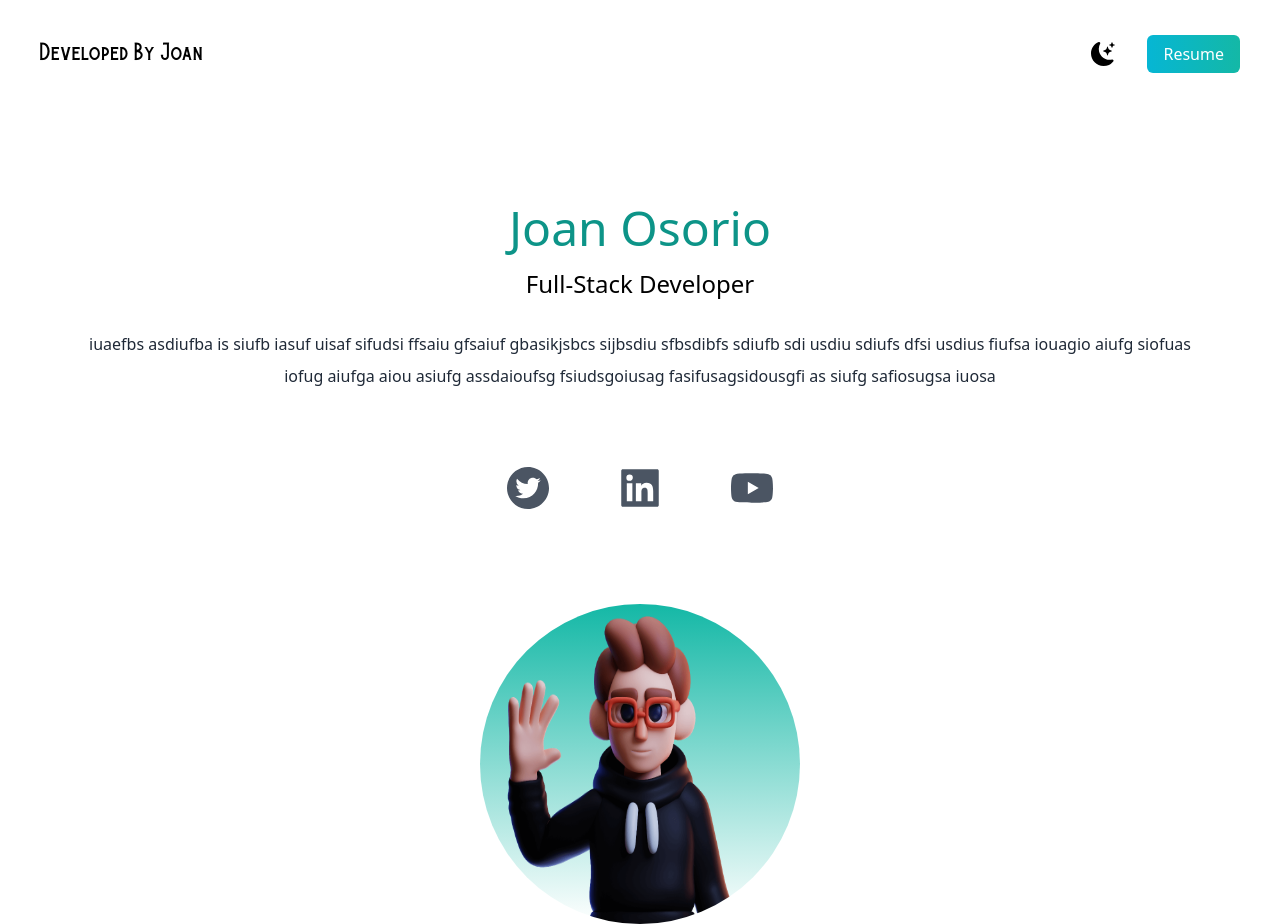
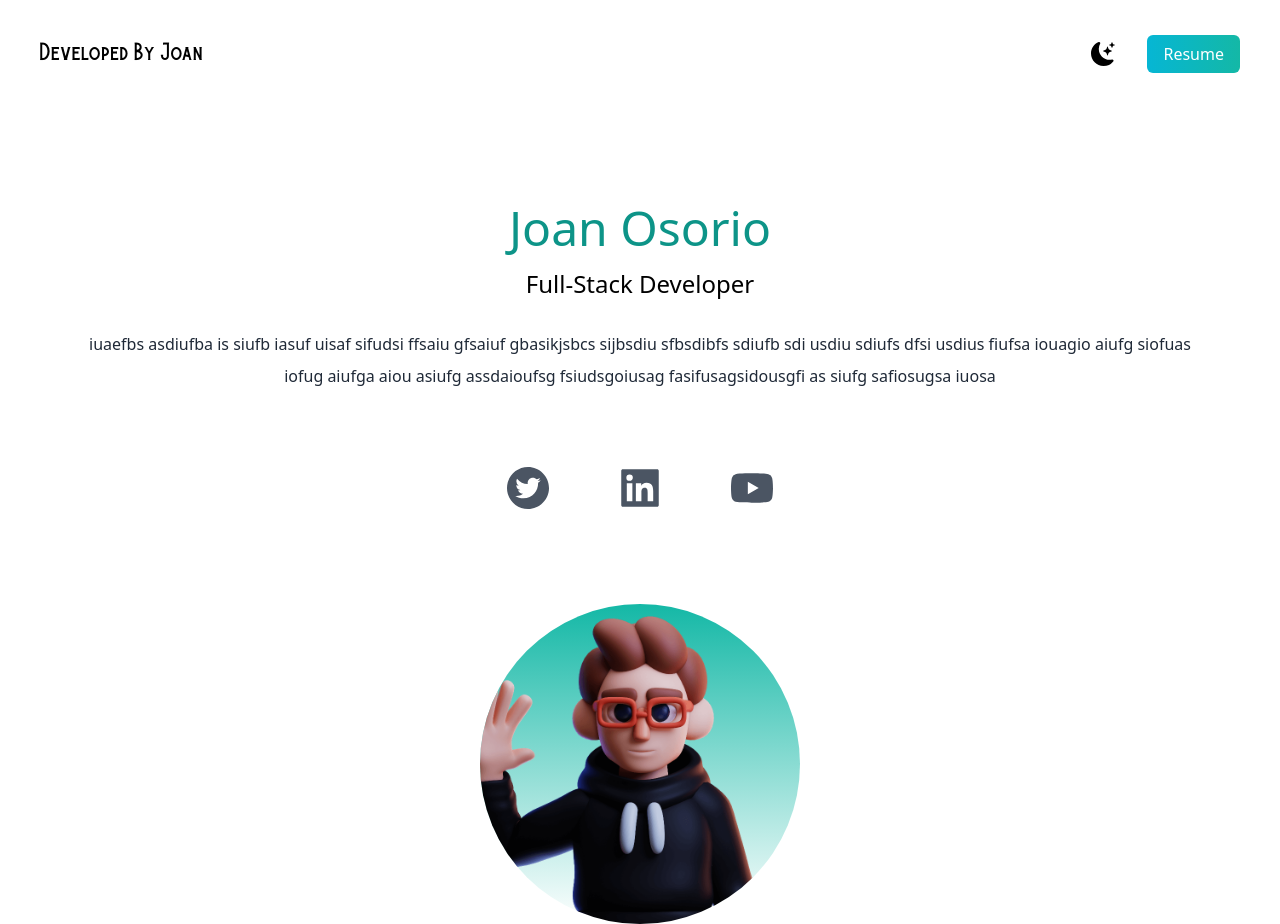
Before and after one commit to adetuadetu/Portfolio-React-Next.js-Tailwind, a Next.js app: page / in a window 1280 px wide. Built offline with nearby package versions, Linux system fonts and the light colour scheme.

Commit message:
layout and object functioning

```diff
--- a/pages/index.js
+++ b/pages/index.js
@@ -29,7 +29,7 @@ export default function Home() {
                 </li>
                 <li>
                   <a
-                   className='bg-gradient-to-r from-cyan-500 to-teal-500 text-white px-4 py-2 rounded-md ml-8'
+                   className ='bg-gradient-to-r from-cyan-500 to-teal-500 text-white px-4 py-2 rounded-md ml-8'
                    href='#'
                    >
                     Resume
@@ -52,7 +52,7 @@ export default function Home() {
               <AiFillYoutube/>
             </div>
             <div className='relative mx-auto bg-gradient-to-b from-teal-500 rounded-full w-80 h-80 mt-20 overflow-hidden'>
-              <Image src={deved} fill style={coverage}/>
+              <Image src={deved} layout="fill" objectFit="cover" />
             </div>
 
           </section>
```
